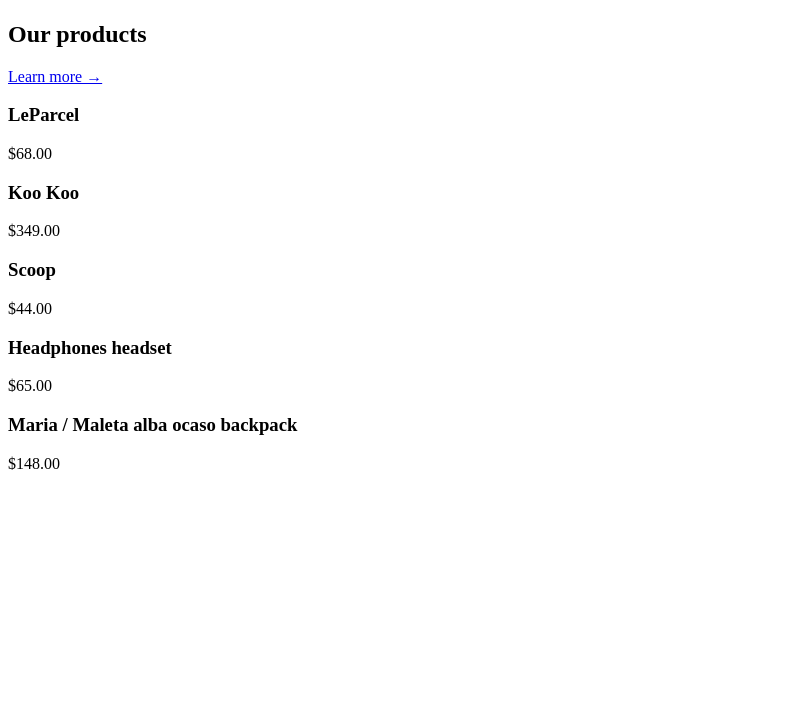
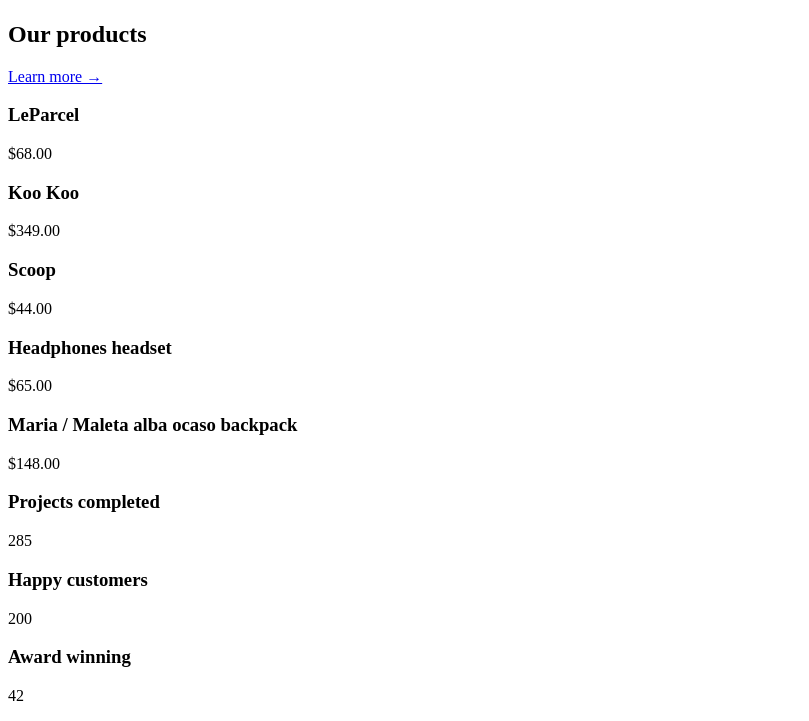
Before and after one commit to CandelaOlha/nippy, a plain HTML site: page index.html in a window 1280 px wide. Shown: the part 700-1421 px from the top of the page, without its empty margins (0-809 px from the left). Before the commit the page ends 1189 px from the top, so only its background shows below. Drawn offline with Linux system fonts and the light colour scheme.

Commit message:
agrego la seccion de 'nippy en numeros'

```diff
--- a/index.html
+++ b/index.html
@@ -80,5 +80,21 @@
         </div>
     </section>
     <!-- Acá termina la sección de productos -->
+    <!-- Acá empieza la sección de "Nippy en números" -->
+    <section class="numbers">
+        <div class="number-container">
+            <h3 class="number-title">Projects completed</h3>
+            <p class="number">285</p>
+        </div>
+        <div class="number-container">
+            <h3 class="number-title">Happy customers</h3>
+            <p class="number">200</p>
+        </div>
+        <div class="number-container">
+            <h3 class="number-title">Award winning</h3>
+            <p class="number">42</p>
+        </div>
+    </section>
+    <!-- Acá termina la sección de "Nippy en números" -->
 </body>
 </html>
```
